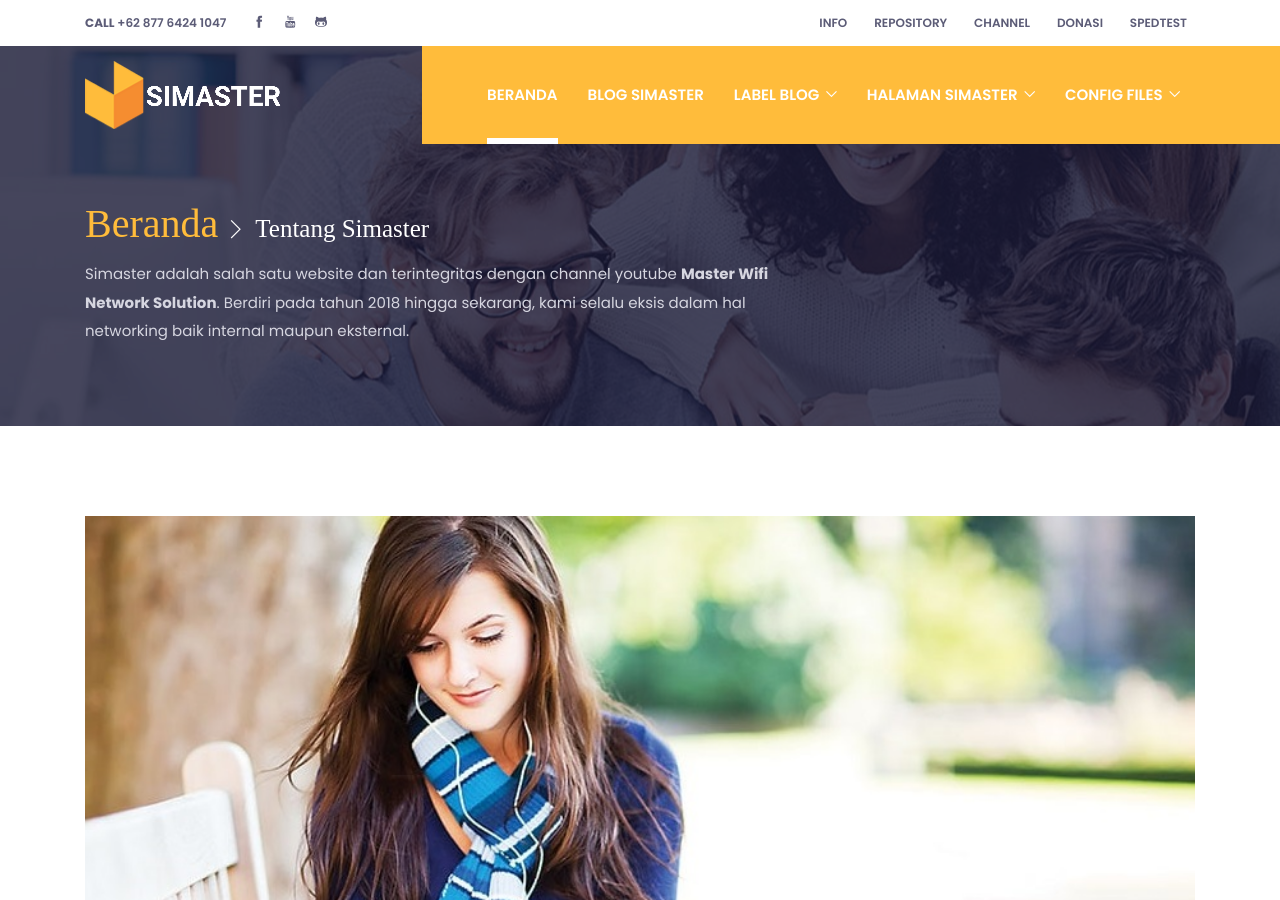
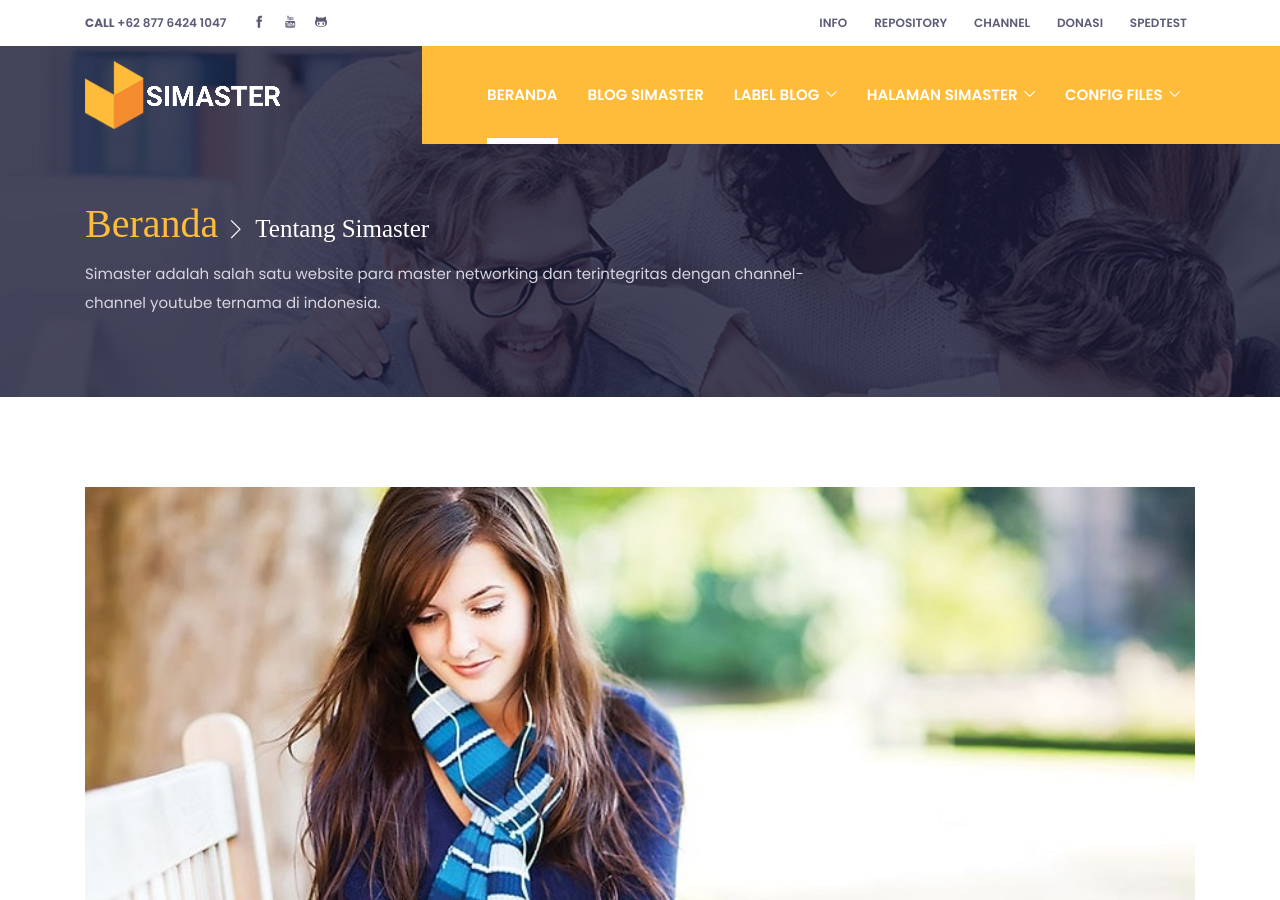
Before and after one commit to mwnsofficial/simastertutorials.github.io, a Jekyll site: the page built from about.html, in a window 1280 px wide and 900 px high. Built offline with Jekyll 4.4.1, drawn with Linux system fonts in a browser that asks for light colours; some web fonts are replaced.

Commit message:
Update about.html

```diff
--- a/about.html
+++ b/about.html
@@ -1,7 +1,7 @@
 ---
 title: Tentang Simaster
 layout: default
-description: Informasi mengenai blog dari simaster
+description: Simaster adalah salah satu website para master networking dan terintegritas dengan channel-channel youtube ternama di indonesia
 ---
 <!-- page title -->
 <section class="page-title-section overlay" data-background="images/backgrounds/page-title.jpg">
@@ -12,7 +12,7 @@ description: Informasi mengenai blog dari simaster
           <li class="list-inline-item"><a class="h2 text-primary font-secondary" href="index.html">Beranda</a></li>
           <li class="list-inline-item text-white h3 font-secondary nasted">Tentang Simaster</li>
         </ul>
-        <p class="text-lighten mb-0">Simaster adalah salah satu website dan terintegritas dengan channel youtube <b>Master Wifi Network Solution</b>. Berdiri pada tahun 2018 hingga sekarang, kami selalu eksis dalam hal networking baik internal maupun eksternal.</p>
+        <p class="text-lighten mb-0">{{ page.description }}.</p>
       </div>
     </div>
   </div>
```
